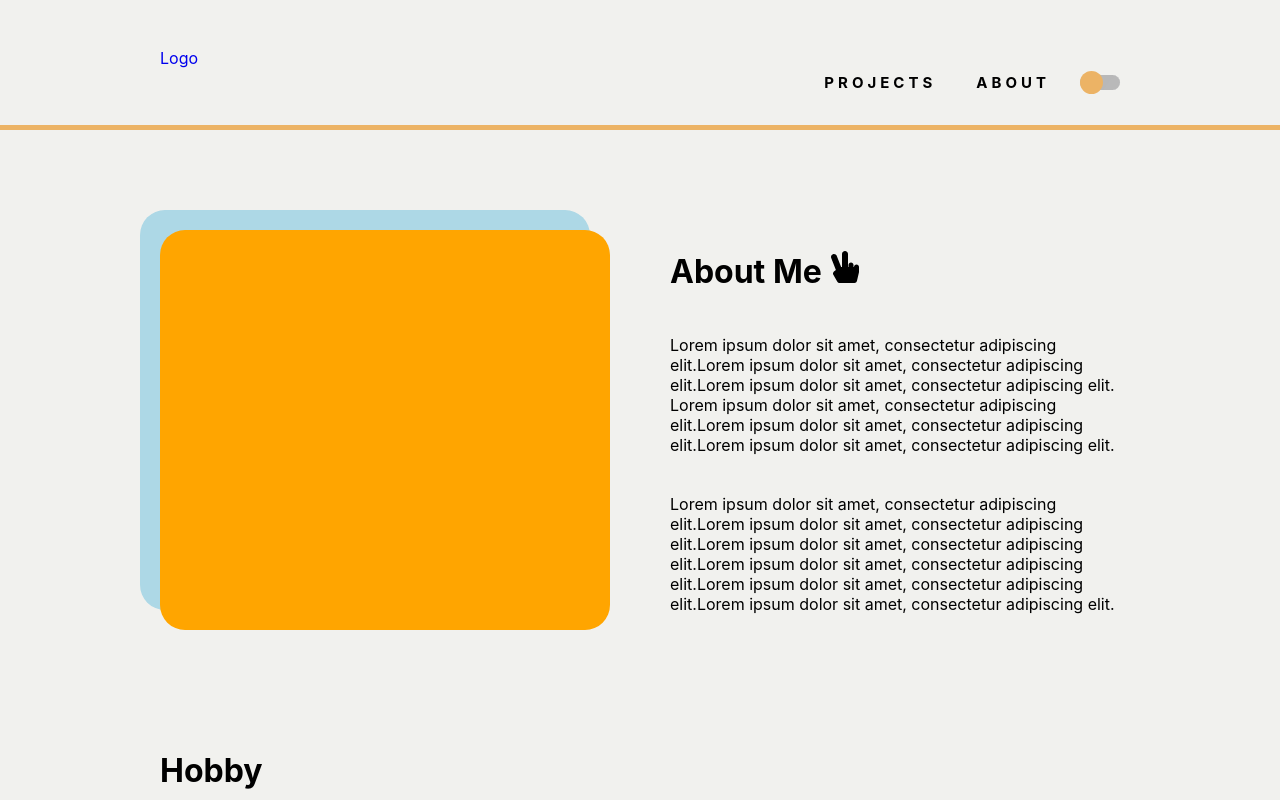
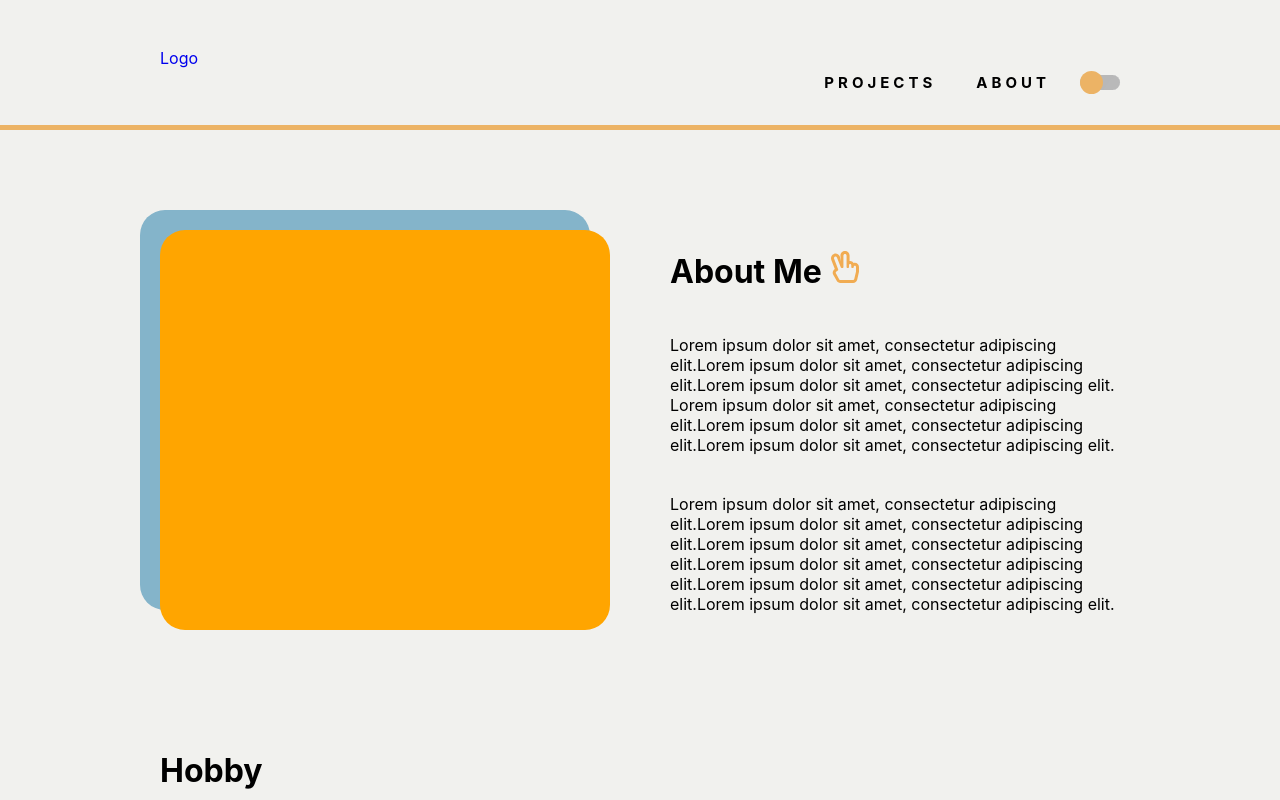
Before and after one commit to AriAgress/AriA_Portfolio, a React (Create React App) app: page /About in a window 1280 px wide. Shown: the top 800 px of the page. Built offline with nearby package versions, Linux system fonts and the light colour scheme.

Commit message:
Add(About): colorSwitch to about box shadow

```diff
--- a/src/Components/About/About.js
+++ b/src/Components/About/About.js
@@ -1,6 +1,6 @@
 import React from "react";
 import { useSelector } from "react-redux";
-import { FaHandPeace } from "react-icons/fa";
+import { FaRegHandPeace } from "react-icons/fa";
 
 // components
 import Hobby from "./Hobby/Hobby";
@@ -19,12 +19,12 @@ const About = () => {
   return (
     <AboutWrapper colorSwitch={colorSwitch}>
       <AboutContainer>
-        <ImgContainer>
+        <ImgContainer colorSwitch={colorSwitch}>
           <AboutImg />
         </ImgContainer>
         <TextContainer>
           <h1>
-            About Me <FaHandPeace />
+            About Me <FaRegHandPeace style={{ color: "#F1AC52" }} />
           </h1>
           <p>
             Lorem ipsum dolor sit amet, consectetur adipiscing elit.Lorem ipsum
--- a/src/Components/About/About.styles.js
+++ b/src/Components/About/About.styles.js
@@ -1,9 +1,9 @@
-import styled from 'styled-components';
+import styled from "styled-components";
 
 export const AboutWrapper = styled.div`
   /* height: 800px; */
 
-  color: ${props => (props.colorSwitch === true ? 'black' : 'white')};
+  color: ${props => (props.colorSwitch === true ? "black" : "white")};
 
   display: flex;
   flex-flow: column;
@@ -25,7 +25,9 @@ export const ImgContainer = styled.div`
   width: 50%;
   height: 400px;
 
-  box-shadow: -20px -20px lightblue;
+  /* box-shadow: -20px -20px #84b4ca; */
+  box-shadow: ${props =>
+    props.colorSwitch === true ? "-20px -20px #84b4ca" : "-20px -20px #064663"};
   border-radius: 25px;
   background-color: orange;
 `;
```
